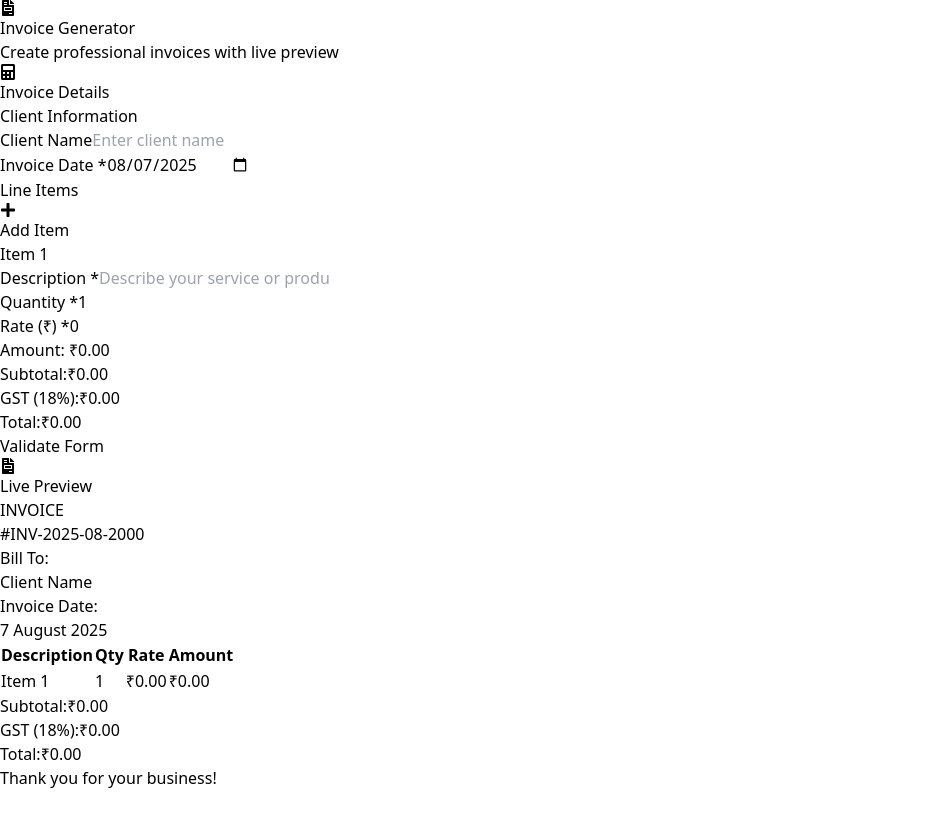
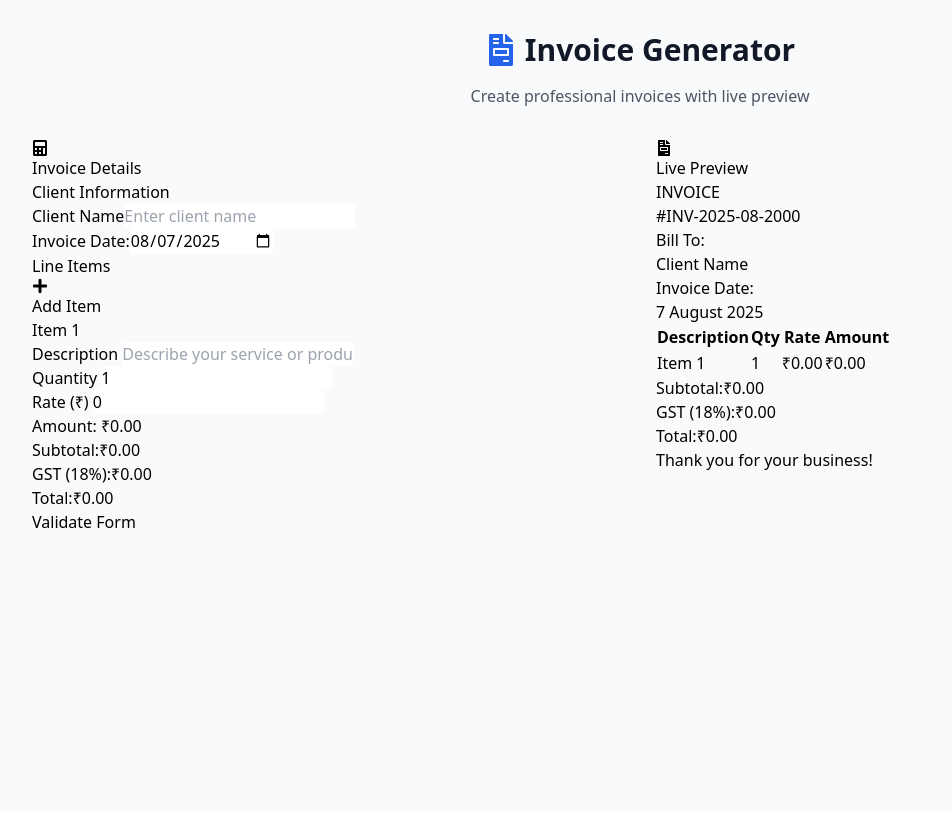
Before and after one commit to Jatin200521/Mini-Invoice-Generator-UI, a React (Create React App) app: page / in a window 1280 px wide. Shown: the top 826 px of the page, without its empty margins (0-952 px from the left). Built offline with nearby package versions, Linux system fonts and the light colour scheme.

Commit message:
Add Tailwind CSS to App,js and Fix some Errors related to Tailwind CSS

```diff
--- a/package.json
+++ b/package.json
@@ -40,6 +40,6 @@
   "devDependencies": {
     "autoprefixer": "^10.4.21",
     "postcss": "^8.5.6",
-    "tailwindcss": "^3.4.3"
+    "tailwindcss": "^3.4.17"
   }
 }
--- a/src/App.js
+++ b/src/App.js
@@ -2,6 +2,7 @@ import React, { useState, useMemo } from "react";
 import { FaFileInvoice } from "react-icons/fa";
 import InvoiceForm from "./components/InvoiceForm";
 import InvoicePreview from "./components/Invoicepreview";
+import "./index.css";
 
 const App = () => {
   const [invoiceData, setInvoiceData] = useState({
@@ -122,17 +123,21 @@ const App = () => {
   };
 
   return (
-    <div>
-      <div>
-        <div>
-          <div>
-            <FaFileInvoice />
-            <h1>Invoice Generator</h1>
+    <div className="min-h-screen bg-gray-50 py-8">
+      <div className="max-w-7xl mx-auto px-4 sm:px-6 lg:px-8">
+        <div className="text-center mb-8">
+          <div className="flex items-center justify-center mb-4">
+            <FaFileInvoice className="h-8 w-8 text-blue-600 mr-2" />
+            <h1 className="text-3xl font-bold text-gray-900">
+              Invoice Generator
+            </h1>
           </div>
-          <p>Create professional invoices with live preview</p>
+          <p className="text-gray-600">
+            Create professional invoices with live preview
+          </p>
         </div>
 
-        <div>
+        <div className="grid grid-cols-1 lg:grid-cols-2 gap-8">
           <InvoiceForm
             invoiceData={invoiceData}
             onUpdateInvoiceData={updateInvoiceData}
--- a/src/components/InvoiceForm.js
+++ b/src/components/InvoiceForm.js
@@ -44,7 +44,7 @@ const InvoiceForm = ({
           </div>
 
           <div>
-            <label>Invoice Date *</label>
+            <label>Invoice Date:</label>
             <input
               type="date"
               value={invoiceData.invoiceDate}
--- a/src/components/LineItemRow.js
+++ b/src/components/LineItemRow.js
@@ -37,7 +37,7 @@ const LineItemRow = ({
 
       <div>
         <div>
-          <label>Description *</label>
+          <label>Description </label>
           <input
             type="text"
             value={item.description}
@@ -51,7 +51,7 @@ const LineItemRow = ({
 
         <div>
           <div>
-            <label>Quantity *</label>
+            <label>Quantity </label>
             <input
               type="number"
               min="1"
@@ -67,7 +67,7 @@ const LineItemRow = ({
           </div>
 
           <div>
-            <label>Rate (₹) *</label>
+            <label>Rate (₹) </label>
             <input
               type="number"
               min="0"
--- a/tailwind.config.js
+++ b/tailwind.config.js
@@ -1,8 +1,7 @@
-/** @type {import('tailwindcss').Config} */
-module.exports = {
-  content: [],
+export default {
+  content: ["./index.html", "./src/**/*.{js,jsx,ts,tsx}"],
   theme: {
     extend: {},
   },
   plugins: [],
-}
+};
```
Also changed, not shown: 1 other file (tests, documents, lock files or other folders).
